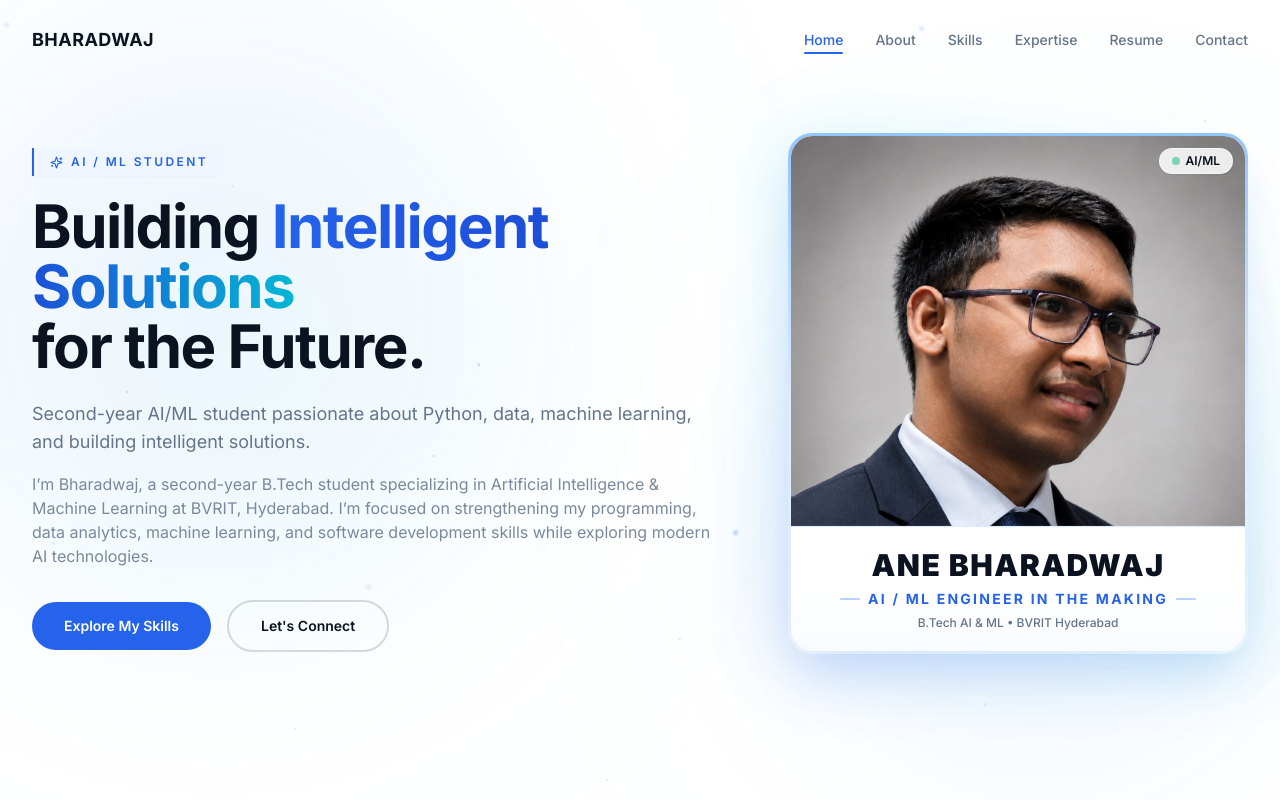
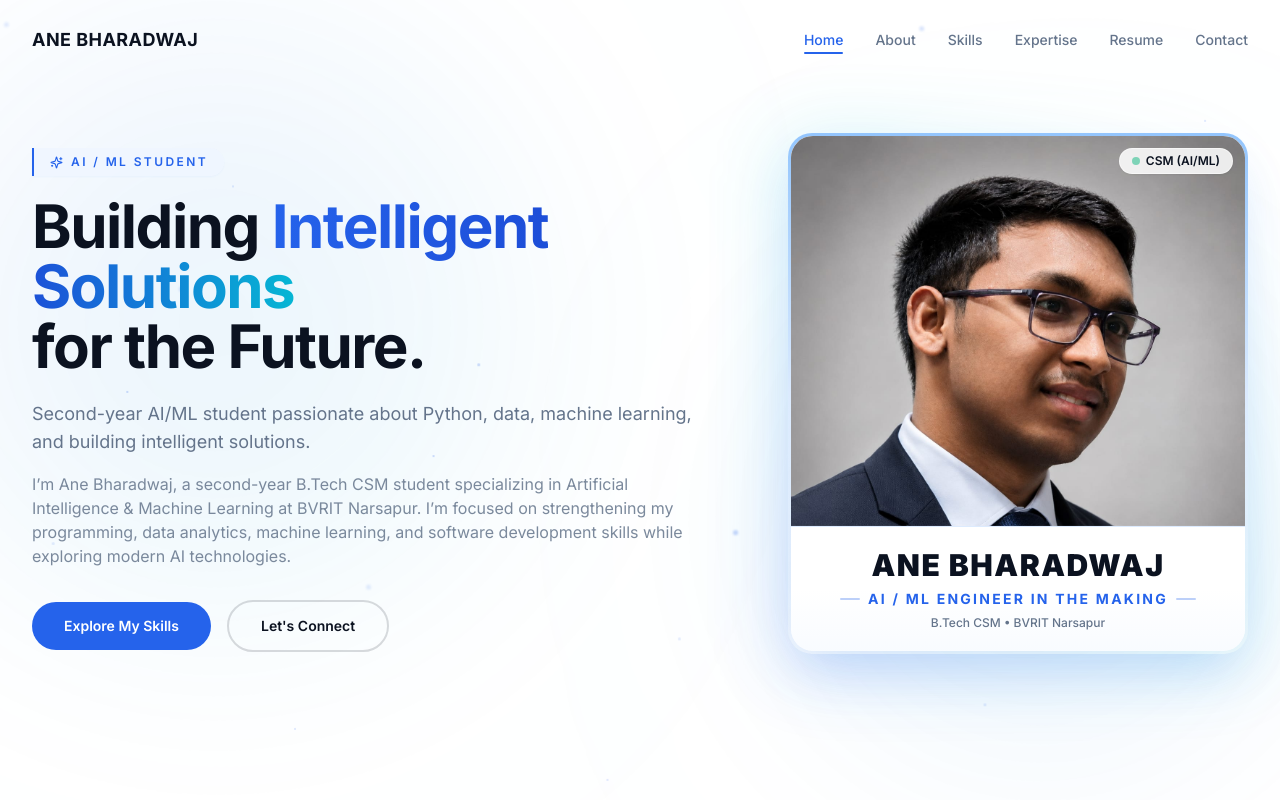
Before and after one commit to 25211a6606-cmyk/bharadwaj-portfolio, a React (Vite) app: page / in a window 1280 px wide. Shown: the top 800 px of the page. Built offline with nearby package versions, Linux system fonts and the light colour scheme.

Commit message:
feat: update college to BVRIT Narsapur, branch to B.Tech CSM, brand to ANE BHARADWAJ, and fix accurate moving circle cursor

```diff
--- a/index.html
+++ b/index.html
@@ -4,11 +4,11 @@
     <meta charset="UTF-8" />
     <link rel="icon" type="image/svg+xml" href="/vite.svg" />
     <meta name="viewport" content="width=device-width, initial-scale=1.0" />
-    <meta name="description" content="Bharadwaj - AI/ML Student Portfolio | Second-year B.Tech student specializing in Artificial Intelligence & Machine Learning at BVRIT, Hyderabad" />
+    <meta name="description" content="Ane Bharadwaj - Second-year B.Tech CSM student specializing in AI & Machine Learning at BVRIT Narsapur | Portfolio" />
     <link rel="preconnect" href="https://fonts.googleapis.com" />
     <link rel="preconnect" href="https://fonts.gstatic.com" crossorigin />
     <link href="https://fonts.googleapis.com/css2?family=Inter:wght@300;400;500;600;700;800;900&display=swap" rel="stylesheet" />
-    <title>Bharadwaj | AI/ML Student Portfolio</title>
+    <title>ANE BHARADWAJ | B.Tech CSM Portfolio</title>
   </head>
   <body>
     <div id="root"></div>
--- a/src/components/About.jsx
+++ b/src/components/About.jsx
@@ -4,7 +4,7 @@ import { Github, Linkedin, Mail, Phone } from 'lucide-react';
 
 const stats = [
   { value: '02', label: 'Year of B.Tech' },
-  { value: 'AI/ML', label: 'Specialization' },
+  { value: 'CSM', label: 'Branch (AI & ML)' },
   { value: 'Python', label: 'Primary Language' },
   { value: 'AI/ML', label: 'Career Focus' },
 ];
@@ -51,7 +51,7 @@ export default function About() {
             className="lg:col-span-3 space-y-6"
           >
             <p className="text-[#64748B] leading-relaxed">
-              I'm a second-year B.Tech student specializing in Artificial Intelligence &amp; Machine Learning at BVRIT, Hyderabad, with a strong interest in Python programming, data analytics, machine learning, and emerging AI technologies.
+              I'm a second-year B.Tech CSM student specializing in Artificial Intelligence &amp; Machine Learning at BVRIT Narsapur, with a strong interest in Python programming, data analytics, machine learning, and emerging AI technologies.
             </p>
             <p className="text-[#64748B] leading-relaxed">
               I'm continuously strengthening my technical foundation through hands-on learning, practical exercises, and exploring real-world applications of AI and ML. I enjoy understanding how data can be transformed into meaningful insights and how intelligent systems can be developed to solve practical problems.
--- a/src/components/CustomCursor.jsx
+++ b/src/components/CustomCursor.jsx
@@ -6,7 +6,7 @@ export default function CustomCursor() {
   const [visible, setVisible] = useState(false);
 
   useEffect(() => {
-    // Only enable on desktop/pointer devices
+    // Only on desktop pointer devices
     if (typeof window === 'undefined' || window.matchMedia('(pointer: coarse)').matches) {
       return;
     }
@@ -14,52 +14,60 @@ export default function CustomCursor() {
     const cursor = cursorRef.current;
     if (!cursor) return;
 
-    const handleMouseMove = (e) => {
+    const onPointerMove = (e) => {
       cursor.style.transform = `translate3d(${e.clientX}px, ${e.clientY}px, 0)`;
       if (!visible) setVisible(true);
     };
 
-    const handleMouseEnter = () => setHovering(true);
-    const handleMouseLeave = () => setHovering(false);
+    const onMouseLeave = () => setVisible(false);
+    const onMouseEnter = () => setVisible(true);
 
-    window.addEventListener('mousemove', handleMouseMove, { passive: true });
+    const onElementEnter = () => setHovering(true);
+    const onElementLeave = () => setHovering(false);
 
-    const attachListeners = () => {
+    window.addEventListener('pointermove', onPointerMove, { passive: true });
+    window.addEventListener('mousemove', onPointerMove, { passive: true });
+    document.addEventListener('mouseleave', onMouseLeave);
+    document.addEventListener('mouseenter', onMouseEnter);
+
+    const addHoverListeners = () => {
       document.querySelectorAll('a, button, input, textarea, [role="button"], [data-hover]').forEach((el) => {
-        el.removeEventListener('mouseenter', handleMouseEnter);
-        el.removeEventListener('mouseleave', handleMouseLeave);
-        el.addEventListener('mouseenter', handleMouseEnter);
-        el.addEventListener('mouseleave', handleMouseLeave);
+        el.removeEventListener('mouseenter', onElementEnter);
+        el.removeEventListener('mouseleave', onElementLeave);
+        el.addEventListener('mouseenter', onElementEnter);
+        el.addEventListener('mouseleave', onElementLeave);
       });
     };
 
-    attachListeners();
-    const observer = new MutationObserver(attachListeners);
+    addHoverListeners();
+    const observer = new MutationObserver(addHoverListeners);
     observer.observe(document.body, { childList: true, subtree: true });
 
     return () => {
-      window.removeEventListener('mousemove', handleMouseMove);
+      window.removeEventListener('pointermove', onPointerMove);
+      window.removeEventListener('mousemove', onPointerMove);
+      document.removeEventListener('mouseleave', onMouseLeave);
+      document.removeEventListener('mouseenter', onMouseEnter);
       observer.disconnect();
     };
   }, [visible]);
 
-  if (!visible) return null;
-
   return (
     <div
       ref={cursorRef}
-      className="fixed top-0 left-0 pointer-events-none z-[9999] will-change-transform"
+      className={`fixed top-0 left-0 pointer-events-none z-[9999] will-change-transform transition-opacity duration-150 ${
+        visible ? 'opacity-100' : 'opacity-0'
+      }`}
       style={{
         transform: 'translate3d(-100px, -100px, 0)',
-        transition: 'opacity 0.15s ease',
       }}
     >
-      {/* Outer interactive ring - centered exactly on pointer with zero movement lag */}
+      {/* Moving circle accurately tracking the mouse pointer arrow */}
       <div
-        className={`rounded-full border-2 border-[#2563EB] -translate-x-1/2 -translate-y-1/2 transition-all duration-150 ease-out ${
+        className={`rounded-full border-2 -translate-x-1/2 -translate-y-1/2 transition-all duration-150 ease-out ${
           hovering
-            ? 'w-10 h-10 bg-[#2563EB]/15 scale-125 border-[#06B6D4] shadow-md shadow-blue-500/30'
-            : 'w-5 h-5 bg-transparent opacity-80'
+            ? 'w-10 h-10 border-[#06B6D4] bg-[#2563EB]/15 scale-125 shadow-lg shadow-blue-500/30'
+            : 'w-7 h-7 border-[#2563EB] bg-[#2563EB]/10 shadow-sm shadow-blue-500/20'
         }`}
       />
     </div>
--- a/src/components/Footer.jsx
+++ b/src/components/Footer.jsx
@@ -8,7 +8,7 @@ export default function Footer() {
       <div className="max-w-7xl mx-auto px-6 lg:px-8 py-12">
         <div className="flex flex-col md:flex-row items-center justify-between gap-8 mb-8">
           <div>
-            <div className="text-lg font-bold tracking-wide">BHARADWAJ</div>
+            <div className="text-lg font-bold tracking-wide">ANE BHARADWAJ</div>
             <div className="text-sm text-white/50 mt-1">AI/ML Engineer in the Making</div>
           </div>
 
@@ -34,7 +34,7 @@ export default function Footer() {
 
         <div className="border-t border-white/10 pt-8 flex flex-col md:flex-row items-center justify-between gap-4">
           <p className="text-sm text-white/40">
-            © 2026 Bharadwaj. All rights reserved.
+            © 2026 Ane Bharadwaj. All rights reserved.
           </p>
           <button
             onClick={scrollToTop}
--- a/src/components/Hero.jsx
+++ b/src/components/Hero.jsx
@@ -155,7 +155,7 @@ export default function Hero() {
               variants={item}
               className="text-sm sm:text-base text-[#64748B]/85 mb-8 leading-relaxed font-normal"
             >
-              I’m Bharadwaj, a second-year B.Tech student specializing in Artificial Intelligence &amp; Machine Learning at BVRIT, Hyderabad. I’m focused on strengthening my programming, data analytics, machine learning, and software development skills while exploring modern AI technologies.
+              I’m Ane Bharadwaj, a second-year B.Tech CSM student specializing in Artificial Intelligence &amp; Machine Learning at BVRIT Narsapur. I’m focused on strengthening my programming, data analytics, machine learning, and software development skills while exploring modern AI technologies.
             </motion.p>
 
             <motion.div
@@ -205,14 +205,14 @@ export default function Hero() {
                   <div className="relative w-full h-[320px] sm:h-[360px] lg:h-[390px] overflow-hidden bg-slate-100">
                     <img
                       src="/profile.jpeg"
-                      alt="Ane Bharadwaj - AI/ML Student at BVRIT"
+                      alt="Ane Bharadwaj - B.Tech CSM Student at BVRIT Narsapur"
                       className="w-full h-full object-cover object-top hover:scale-[1.03] transition-transform duration-700 ease-out"
                     />
 
                     {/* Top status badge */}
                     <div className="absolute top-3 right-3 flex items-center gap-1.5 px-3 py-1 rounded-full bg-white/85 backdrop-blur-md border border-white/50 shadow-sm text-xs font-semibold text-[#0B1220]">
                       <span className="w-2 h-2 rounded-full bg-emerald-500 animate-pulse" />
-                      <span>AI/ML</span>
+                      <span>CSM (AI/ML)</span>
                     </div>
                   </div>
 
@@ -229,7 +229,7 @@ export default function Hero() {
                       <span className="h-0.5 w-5 bg-[#2563EB]/30 rounded-full" />
                     </div>
                     <p className="text-xs text-[#64748B] mt-1.5 font-medium">
-                      B.Tech AI &amp; ML • BVRIT Hyderabad
+                      B.Tech CSM • BVRIT Narsapur
                     </p>
                   </div>
                 </div>
--- a/src/components/Navbar.jsx
+++ b/src/components/Navbar.jsx
@@ -59,7 +59,7 @@ export default function Navbar() {
       <div className="max-w-7xl mx-auto px-6 lg:px-8">
         <div className="flex items-center justify-between h-16 lg:h-20">
           <button onClick={() => scrollTo('#home')} className="text-lg font-bold text-[#0B1220] tracking-wide">
-            BHARADWAJ
+            ANE BHARADWAJ
           </button>
 
           {/* Desktop */}
```
Also changed, not shown: 1 other file (tests, documents, lock files or other folders).
